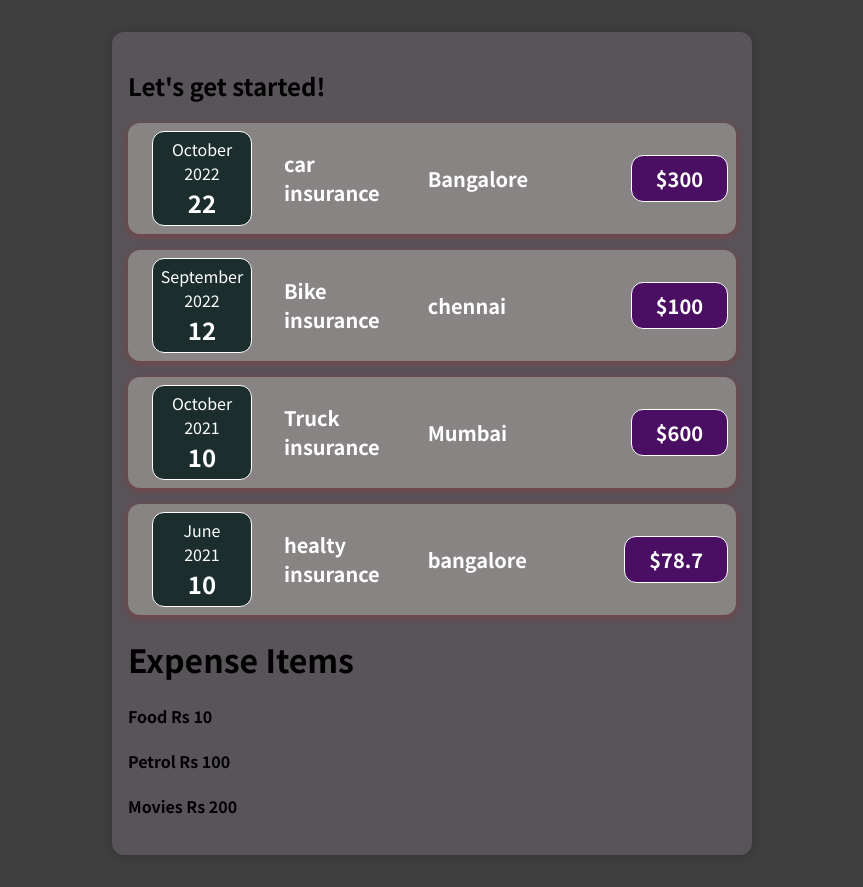
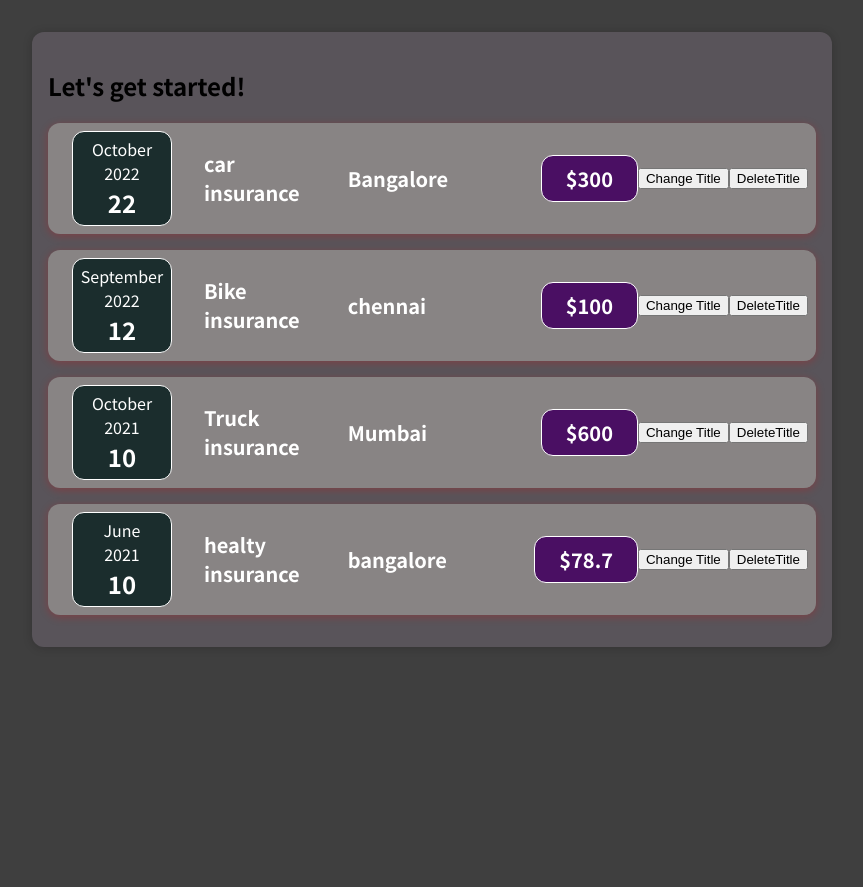
Before and after one commit to sampath11790/React-expense, a JavaScript app: page / in a window 1280 px wide. Shown: the whole page, without its empty margins (208-1071 px from the left). After the commit the page ends 800 px from the top, so only its background shows below. Built offline with nearby package versions, Linux system fonts and the light colour scheme.

Commit message:
added delete and change title button

```diff
--- a/src/App.js
+++ b/src/App.js
@@ -1,7 +1,7 @@
 import ExpenceItem from "./components/Expense/ExpenseItem";
-import Expence from "./components/Expense/Item";
+// import Expence from "./components/Expense/Item";
 import Card from "./components/Ui/Card";
-import React from "react";
+
 
 function App() {
    const object=[
@@ -41,11 +41,11 @@ return (
 
        object.map((item)=>{
        return  <ExpenceItem title={item.title}date={item.date}amount={item.amount}
-         location={item.location}> </ExpenceItem>
+         location={item.location} key={item.id}> </ExpenceItem>
       })
 
     }
-     <Expence></Expence>
+     {/* <Expence></Expence>  */}
 
     </Card>
     );
--- a/src/components/Expense/ExpenseItem.js
+++ b/src/components/Expense/ExpenseItem.js
@@ -2,6 +2,7 @@
 import './ExpenseItem.css'
 import ExpenseDate from './ExpenseDate';
 import ExpenseDetails from './ExpenseDetails';
+
 
 
 const ExpenceItem=(props)=>{
@@ -9,12 +10,23 @@ const ExpenceItem=(props)=>{
 //    const ExpenseTitle="Car Insurance";
 //    const ExpenseAmount=294.67;
 //     const LocationOfExpenditure="Bangalore";
+const ChangeTitle=()=>{
+    console.log("changed")
+
+}
+const DeleteTitle=()=>{
+  console.log("Deleted")
+
+}
+
 
     return (
 
-    <div className="expense-item">
+    <div  className="expense-item">
        <ExpenseDate date={props.date}/>
        <ExpenseDetails amount={props.amount} title={props.title} location={props.location} />
+     <button onClick={ChangeTitle}> Change Title</button>
+     <button onClick={DeleteTitle}>DeleteTitle</button>
 
    </div>
    );
--- a/src/components/Ui/Card.css
+++ b/src/components/Ui/Card.css
@@ -2,7 +2,7 @@
     padding: 1rem;
     background-color: #59545a;
     margin: 2rem auto;
-    width: 40rem;
+    width: 50rem;
     max-width: 95%;
     box-shadow: 0 1px 8px rgba(23, 21, 21, 0.25);
     border-radius: 12px;
```
Also changed, not shown: src/components/Ui/Card.js (line endings or trailing spaces), 1 other file (tests, documents, lock files or other folders).
